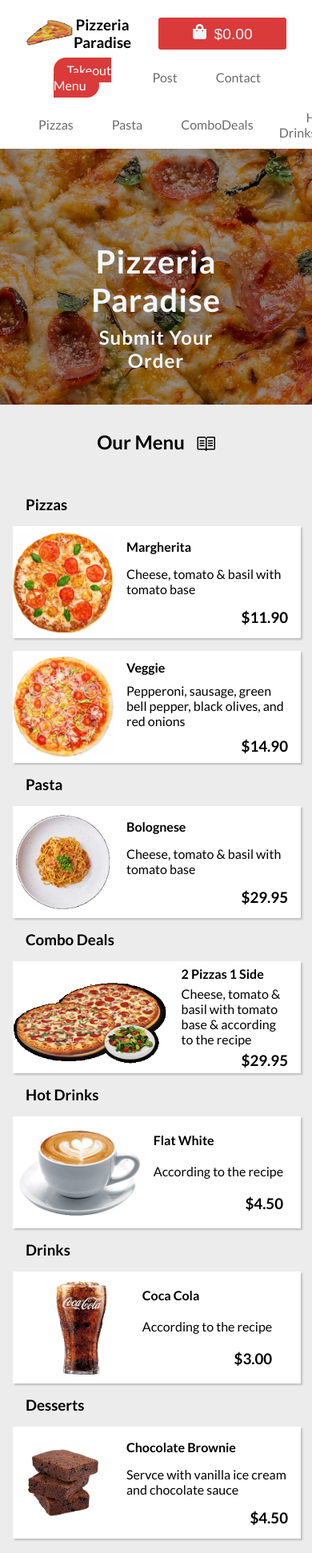
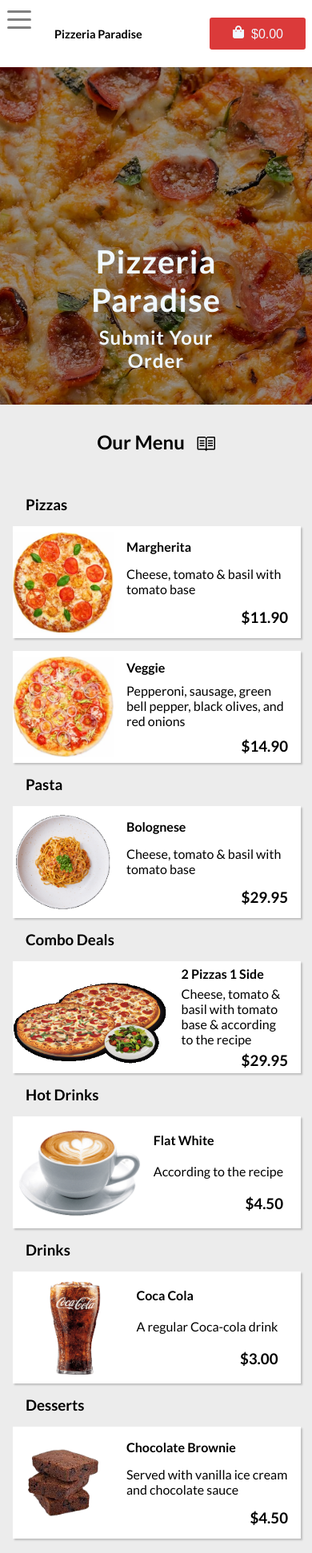
Before and after one commit to ajarek/react-57-vite-pizzeria-online-ordering-system, a React (Vite) app: page / in a window 390 px wide. Shown: the top 1942 px of the page at 80% size. Built offline with nearby package versions, Linux system fonts and the light colour scheme.

Commit message:
added toggle menu

```diff
--- a/package.json
+++ b/package.json
@@ -10,6 +10,7 @@
   },
   "dependencies": {
     "@hookform/resolvers": "^2.9.10",
+    "hamburger-react": "^2.5.0",
     "react": "^18.2.0",
     "react-dom": "^18.2.0",
     "react-hook-form": "^7.43.0",
--- a/src/assets/data.json
+++ b/src/assets/data.json
@@ -103,21 +103,21 @@
       "id": 40,
       "name": "Coca Cola",
       "src": "public/pizza/cola.png",
-      "ingredients": "According to the recipe",
+      "ingredients": "A regular Coca-cola drink",
       "price": 3.0
     },
     {
       "id": 41,
       "name": "Coca Cola Zero",
       "src": "public/pizza/cola-zero.png",
-      "ingredients": "According to the recipe",
+      "ingredients": "A Coca-cola drink without any sugar",
       "price": 3.0
     },
     {
       "id": 42,
       "name": "Fanta",
       "src": "public/pizza/fanta.png",
-      "ingredients": "According to the recipe",
+      "ingredients": "A drink of Fanta",
       "price": 3.0
     }
   ],
@@ -126,21 +126,21 @@
       "id": 50,
       "name": "Garlic Bread",
       "src": "public/pizza/garlic-bread.png",
-      "ingredients": "According to the recipe",
+      "ingredients": "A couple of Garlic Bread sandwiches",
       "price": 4.5
     },
     {
       "id": 51,
       "name": "Fries",
       "src": "public/pizza/fries.png",
-      "ingredients": "According to the recipe",
+      "ingredients": "A bowl of salty fries",
       "price": 4.0
     },
     {
       "id": 52,
       "name": "Fried Chicken",
       "src": "public/pizza/fried-chicken.png",
-      "ingredients": "According to the recipe",
+      "ingredients": "Deep-fried crisp chicken",
       "price": 7.0
     }
   ],
@@ -149,7 +149,7 @@
       "id": 60,
       "name": "Chocolate Brownie",
       "src": "public/pizza/brownie.png",
-      "ingredients": "Servce with vanilla ice cream and chocolate sauce",
+      "ingredients": "Served with vanilla ice cream and chocolate sauce",
       "price": 4.5
     },
     {
--- a/src/components/Logo/Logo.css
+++ b/src/components/Logo/Logo.css
@@ -1,6 +1,6 @@
 .wrapper-logo{
   width: 100%;
-  height: 10vh;
+  min-height: 10vh;
   max-width: 1440px;
   position: fixed;
   padding: 0 2rem;
@@ -8,10 +8,10 @@
   display: flex;
   align-items: center;
   justify-content: space-between;
+  z-index: 6;
 }
 .header-logo{
   height: 100%;
-  width: 21%;
   display: flex;
   align-items: center;
   justify-content: space-between;
@@ -20,9 +20,10 @@
   width: 60px;
   height: 50px;
   object-fit: contain;
+  margin-right: 0.5rem;
 }
-.header-logo h1{
-font-size: 1.5rem;
+.header-logo h3{
+font-size: 1.2rem;
 font-weight: 600;
 }
 
@@ -40,3 +41,25 @@ font-weight: 600;
 .header-service .service span{
 margin-left: 0.5rem;
 }
+@media (max-width:826px) {
+  .header-logo .logo{
+    display: none;
+
+  }
+  .header-logo {
+   padding-left: 60px;
+  }
+}
+@media (max-width:460px) {
+  .wrapper-logo{
+    padding: 0 0.5rem;
+  }
+  .header-logo h3{
+    font-size: 0.9rem;
+  }
+  .header-service .service{
+    font-size: 1rem;
+    width: 120px;
+  }
+
+}
--- a/src/components/Navigation/Navigation.css
+++ b/src/components/Navigation/Navigation.css
@@ -34,3 +34,45 @@ height: 7vh;
   border-radius: 25px;
   padding: 0.4rem 1rem;
 }
+.hamburger{
+  position: absolute;
+  left: 0rem;
+  top:1.5rem;
+  transform: translateY(-50%);
+  z-index: 7;
+}
+@media (min-width:825px) {
+
+  .hamburger{
+    display: none;
+  }
+}
+@media (max-width:768px) {
+  .nav{
+    position: absolute;
+    left: 0px;
+    width: 125px;
+    height: 50%;
+    margin-top:0vh ;
+    transition: 0.5s ease-in-out;
+  }
+  .nav .first-list{
+    display: none;
+  }
+  .nav .second-list{
+    flex-direction: column;
+    position: absolute;
+    left: 0;
+    top: 10vh;
+    height: 65%;
+    justify-content: space-evenly;
+    align-items: flex-start;
+    transition:transform 0.5s ease-in-out;
+    z-index: 1;
+
+    color: black;
+  }
+  .navbar-none{
+    transform: translateX(-50vw);
+  }
+}
--- a/src/components/Navigation/Navigation.jsx
+++ b/src/components/Navigation/Navigation.jsx
@@ -1,11 +1,13 @@
 import React, { useEffect, useState } from 'react'
+import Hamburger from 'hamburger-react'
 import './Navigation.css'
 
 const Navigation = () => {
   const [activeLink, setActiveLink] = useState('takeout')
-
+  const [isOpen, setOpen] = useState(false)
   return (
-    <nav className='nav'>
+    <>
+    <nav className={isOpen ? 'nav' : 'nav navbar-none'}>
       <ul className='first-list'>
         <li>
           <a
@@ -101,7 +103,28 @@ const Navigation = () => {
           </a>
         </li>
       </ul>
+
     </nav>
+     <div className='hamburger'>
+     <Hamburger
+       size={30}
+       duration={0.3}
+       distance='md'
+       color={isOpen ? '#f15e50' : '#808080'}
+       easing='ease-in'
+       rounded
+       label='Show menu'
+       onToggle={(toggled) => {
+         setOpen(true)
+         if (toggled) {
+           // open a menu
+         } else {
+           setOpen(false)
+         }
+       }}
+     />
+   </div>
+   </>
   )
 }
 
--- a/src/components/Summary/Summary.jsx
+++ b/src/components/Summary/Summary.jsx
@@ -15,8 +15,8 @@ const Summary = () => {
       >
         <IoMdCloseCircle />
     </div>
-    <div className="thank-you"><span>{dataUser.name}!</span> Thank you for your order</div>
-    <div className="address">We will deliver the order to the address: <br/> <span>{dataUser.address}</span> </div>
+    <div className="thank-you"><br /><span style={{textAlign:'center'}}>{dataUser.name}!<br/><br/></span> We appreciate you placing your order!</div>
+    <div className="address">It will be delivered to the following address: <br/><br/> <span>{dataUser.address}</span> </div>
     <div className="payment">To pay: <span>${priceCart.toFixed(2)}</span><br/> Payment method: <span>{dataUser.radio}</span> </div>
 
     {addToCart.map(el=>{
```
Also changed, not shown: 1 other file (tests, documents, lock files or other folders).
